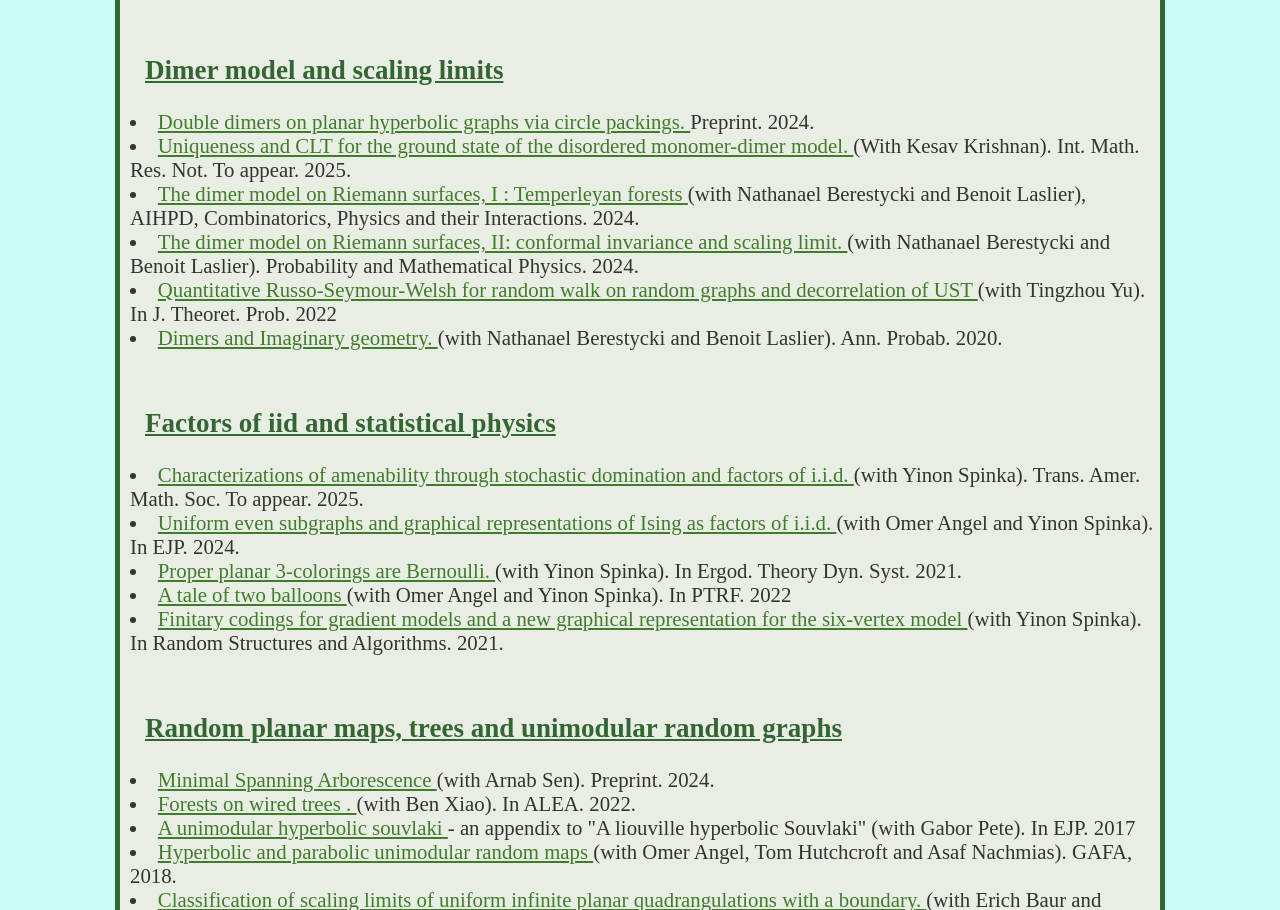
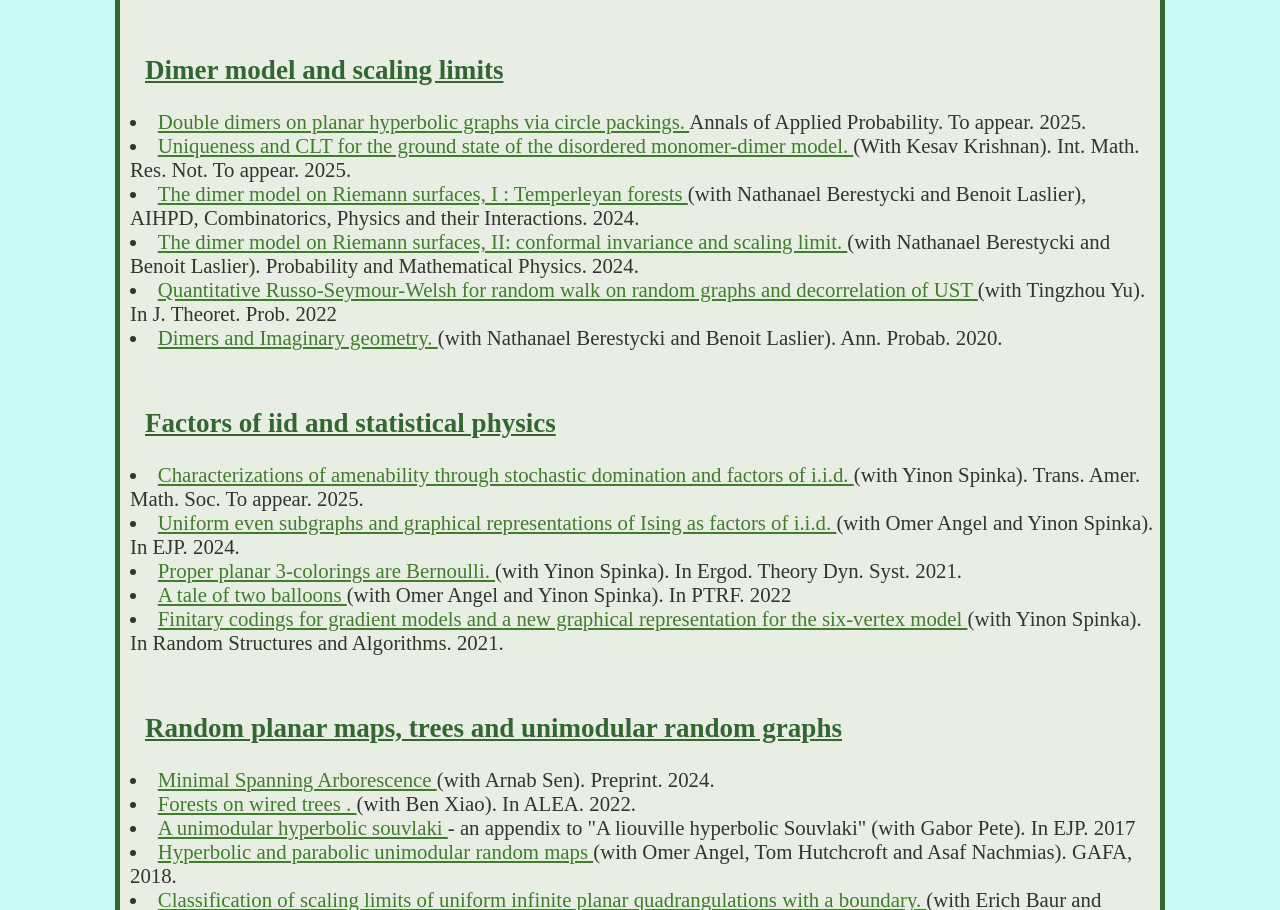
Before and after one commit to graymath24/webpage_G, a plain HTML site: page research.html in a window 1280 px wide. Shown: the part 969-1879 px from the top of the page. Drawn offline with Linux system fonts and the light colour scheme.

Commit message:
AAP double dimer

```diff
--- a/research.html
+++ b/research.html
@@ -68,7 +68,7 @@
     </h2>
 </br>
 
-    <li><a href="https://arxiv.org/abs/2406.12188" target="_blank">Double dimers on planar hyperbolic graphs via circle packings.   </a>   Preprint. 2024. </li>
+    <li><a href="https://arxiv.org/abs/2406.12188" target="_blank">Double dimers on planar hyperbolic graphs via circle packings.   </a>   Annals of Applied Probability. To appear. 2025. </li>
 
     <li><a href="https://arxiv.org/abs/2406.13089" target="_blank">Uniqueness and CLT for the ground state of the disordered monomer-dimer model.  </a>    (With Kesav Krishnan).  Int. Math. Res. Not. To appear. 2025. </li>
 
```
